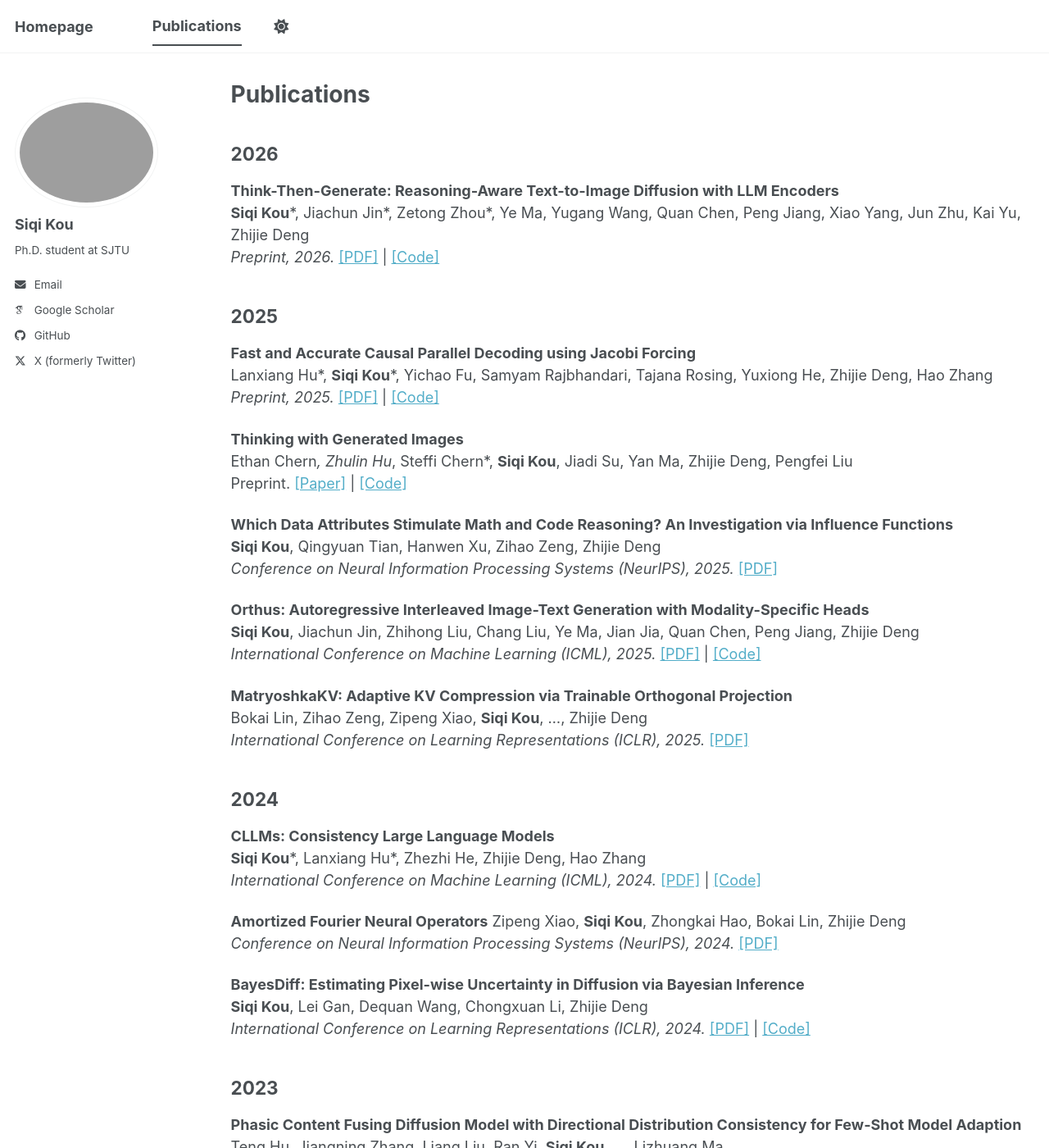
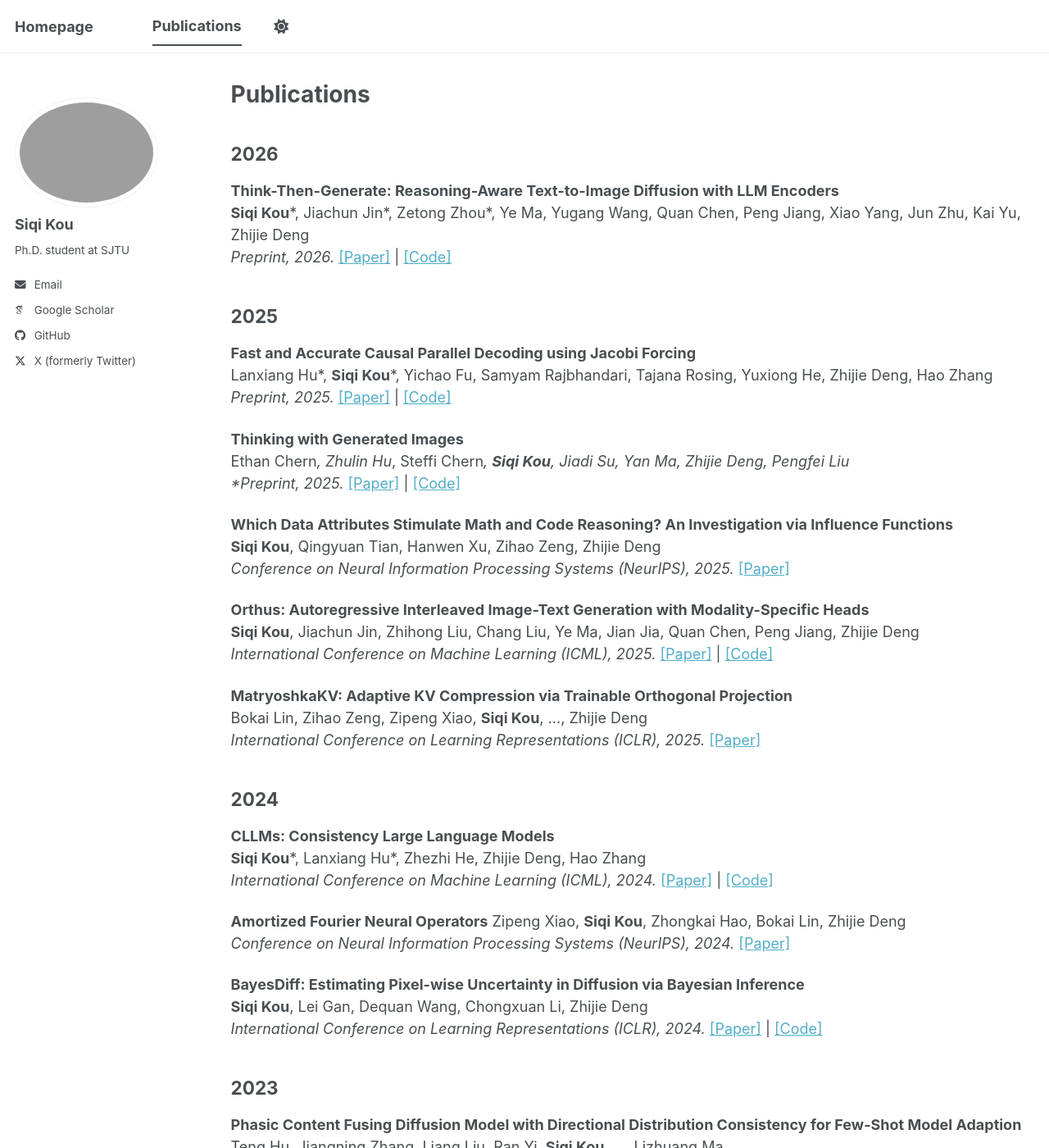
Before and after one commit to karrykkk/karrykkk.github.io, a Jekyll site: the page built from _pages/publications.md, in a window 1280 px wide and 1400 px high. Shown: the whole window at 82% size. Built offline with Jekyll 4.4.1, drawn with Linux system fonts in a browser that asks for light colours; some web fonts are replaced; a script bundle is joined from its source files by our own code; library files that are not in the unit come from our copies.

Commit message:
Update publications.md

```diff
--- a/_pages/publications.md
+++ b/_pages/publications.md
@@ -9,45 +9,45 @@
 
 **Think-Then-Generate: Reasoning-Aware Text-to-Image Diffusion with LLM Encoders**<br>
 **Siqi Kou**\*, Jiachun Jin\*, Zetong Zhou\*, Ye Ma, Yugang Wang, Quan Chen, Peng Jiang, Xiao Yang, Jun Zhu, Kai Yu, Zhijie Deng<br>
-*Preprint, 2026.* [[PDF]](https://arxiv.org/abs/2601.10332) | [[Code]](https://github.com/SJTU-DENG-Lab/Think-Then-Generate)
+*Preprint, 2026.* [[Paper]](https://arxiv.org/abs/2601.10332) | [[Code]](https://github.com/SJTU-DENG-Lab/Think-Then-Generate)
 
 ## 2025
 **Fast and Accurate Causal Parallel Decoding using Jacobi Forcing**<br>
 Lanxiang Hu\*, **Siqi Kou**\*, Yichao Fu, Samyam Rajbhandari, Tajana Rosing, Yuxiong He, Zhijie Deng, Hao Zhang<br>
-*Preprint, 2025.* [[PDF]](https://arxiv.org/abs/2512.14681) | [[Code]](https://github.com/hao-ai-lab/JacobiForcing)
+*Preprint, 2025.* [[Paper]](https://arxiv.org/abs/2512.14681) | [[Code]](https://github.com/hao-ai-lab/JacobiForcing)
 
 **Thinking with Generated Images**
 Ethan Chern*, Zhulin Hu*, Steffi Chern*, **Siqi Kou**, Jiadi Su, Yan Ma, Zhijie Deng, Pengfei Liu
-Preprint. [[Paper]](https://arxiv.org/abs/2505.22525) | [[Code]](https://github.com/GAIR-NLP/thinking-with-generated-images)
+*Preprint, 2025.* [[Paper]](https://arxiv.org/abs/2505.22525) | [[Code]](https://github.com/GAIR-NLP/thinking-with-generated-images)
 
 **Which Data Attributes Stimulate Math and Code Reasoning? An Investigation via Influence Functions**<br>
 **Siqi Kou**, Qingyuan Tian, Hanwen Xu, Zihao Zeng, Zhijie Deng<br>
-*Conference on Neural Information Processing Systems (NeurIPS), 2025.* [[PDF]](https://arxiv.org/pdf/2505.19949)
+*Conference on Neural Information Processing Systems (NeurIPS), 2025.* [[Paper]](https://arxiv.org/pdf/2505.19949)
 
 **Orthus: Autoregressive Interleaved Image-Text Generation with Modality-Specific Heads**<br>
 **Siqi Kou**, Jiachun Jin, Zhihong Liu, Chang Liu, Ye Ma, Jian Jia, Quan Chen, Peng Jiang, Zhijie Deng<br>
-*International Conference on Machine Learning (ICML), 2025.* [[PDF]](https://arxiv.org/pdf/2309.03729) | [[Code]](https://github.com/sjtuplayer/few-shot-diffusion)
+*International Conference on Machine Learning (ICML), 2025.* [[Paper]](https://arxiv.org/pdf/2309.03729) | [[Code]](https://github.com/sjtuplayer/few-shot-diffusion)
 
 **MatryoshkaKV: Adaptive KV Compression via Trainable Orthogonal Projection**<br>
 Bokai Lin, Zihao Zeng, Zipeng Xiao, **Siqi Kou**, ..., Zhijie Deng<br>
-*International Conference on Learning Representations (ICLR), 2025.* [[PDF]](https://arxiv.org/pdf/2309.03729)
+*International Conference on Learning Representations (ICLR), 2025.* [[Paper]](https://arxiv.org/pdf/2309.03729)
 
 ## 2024
 **CLLMs: Consistency Large Language Models**<br>
 **Siqi Kou**\*, Lanxiang Hu\*, Zhezhi He, Zhijie Deng, Hao Zhang<br>
-*International Conference on Machine Learning (ICML), 2024.* [[PDF]](https://arxiv.org/pdf/2403.00835) | [[Code]](https://github.com/hao-ai-lab/Consistency_LLM)
+*International Conference on Machine Learning (ICML), 2024.* [[Paper]](https://arxiv.org/pdf/2403.00835) | [[Code]](https://github.com/hao-ai-lab/Consistency_LLM)
 
 **Amortized Fourier Neural Operators**
 Zipeng Xiao, **Siqi Kou**, Zhongkai Hao, Bokai Lin, Zhijie Deng<br>
-*Conference on Neural Information Processing Systems (NeurIPS), 2024.* [[PDF]](https://proceedings.neurips.cc/paper_files/paper/2024/file/d06a797c436cd5136a6f45b063316278-Paper-Conference.pdf)
+*Conference on Neural Information Processing Systems (NeurIPS), 2024.* [[Paper]](https://proceedings.neurips.cc/paper_files/paper/2024/file/d06a797c436cd5136a6f45b063316278-Paper-Conference.pdf)
 
 
 **BayesDiff: Estimating Pixel-wise Uncertainty in Diffusion via Bayesian Inference**<br>
 **Siqi Kou**, Lei Gan, Dequan Wang, Chongxuan Li, Zhijie Deng<br>
-*International Conference on Learning Representations (ICLR), 2024.* [[PDF]](https://arxiv.org/pdf/2310.11142) | [[Code]](https://github.com/karrykkk/BayesDiff)
+*International Conference on Learning Representations (ICLR), 2024.* [[Paper]](https://arxiv.org/pdf/2310.11142) | [[Code]](https://github.com/karrykkk/BayesDiff)
 
 ## 2023
 
 **Phasic Content Fusing Diffusion Model with Directional Distribution Consistency for Few-Shot Model Adaption**<br>
 Teng Hu, Jiangning Zhang, Liang Liu, Ran Yi, **Siqi Kou**, ..., Lizhuang Ma<br>
-*International Conference on Computer Vision (ICCV), 2023.* [[PDF]](https://arxiv.org/pdf/2309.03729) | [[Code]](https://github.com/sjtuplayer/few-shot-diffusion)
+*International Conference on Computer Vision (ICCV), 2023.* [[Paper]](https://arxiv.org/pdf/2309.03729) | [[Code]](https://github.com/sjtuplayer/few-shot-diffusion)
```
